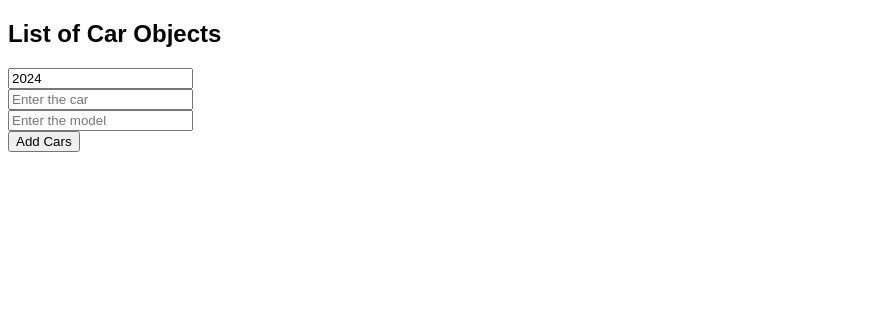
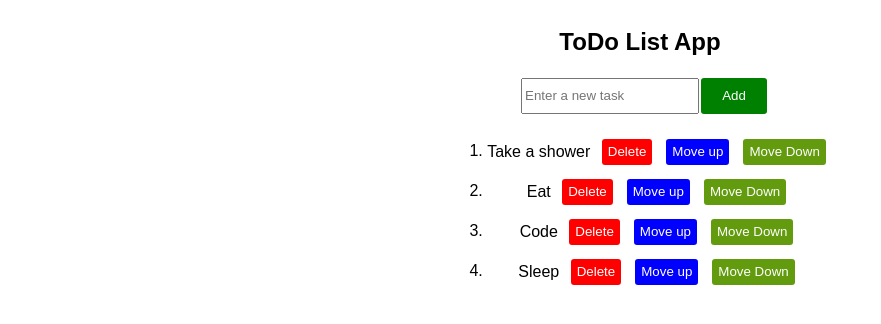
Before and after one commit to Sujithra-dhayalan/React-Notes, a React (Create React App) app: page / in a window 1280 px wide. Shown: the top 324 px of the page, without its empty margins (0-881 px from the left). Built offline with nearby package versions, Linux system fonts and the light colour scheme.

Commit message:
To Do List App

```diff
--- a/src/App.css
+++ b/src/App.css
@@ -44,3 +44,56 @@ input[type="color"] {
   border-radius: 10px;
   border: 3px solid hsl(0, 0%, 80%);
 }
+
+/* Todo list app styling */
+
+.container {
+  display: flex;
+  justify-content: center;
+  align-items: center;
+  flex-direction: column;
+  text-align: center;
+}
+
+button {
+  height: 30px;
+}
+
+.add-button {
+  color: white;
+  background-color: green;
+  border: 2px solid white;
+  border-radius: 5px;
+  height: 40px;
+  width: 70px;
+}
+.delete-button {
+  margin-left: 10px;
+  background-color: red;
+  color: white;
+  border: 2px solid white;
+  border-radius: 5px;
+  margin: 5px;
+}
+
+.move-up {
+  background-color: blue;
+  color: white;
+  border: 2px solid white;
+  border-radius: 5px;
+  margin: 5px;
+}
+
+.move-down {
+  background-color: rgb(98, 155, 13);
+  color: white;
+  border: 2px solid white;
+  border-radius: 5px;
+  margin: 5px;
+}
+
+input {
+  height: 30px;
+  width: 170px;
+  margin-left: 10px;
+}
--- a/src/App.js
+++ b/src/App.js
@@ -1,12 +1,12 @@
 
 import './App.css';
-import MyComponent from './components/MyComponent';
+import Todo from './components/TodoList';
 
 
 function App() {
   return (
     <>
-      <MyComponent />
+      <Todo />
     </>
   )
 }
--- /dev/null
+++ b/src/components/TodoList.jsx
@@ -0,0 +1,69 @@
+import { useState } from "react"
+
+function Todo() {
+    const [tasks, setTasks] = useState(["Take a shower", "Eat", "Code", "Sleep"])
+    const [newTask, setNewTask] = useState("")
+
+    function handleInput(e) {
+        setNewTask(e.target.value)
+    }
+
+    function addTask() {
+
+        //trim removes all the white spaces
+
+        if (newTask.trim() !== "") {
+            setTasks(prevTasks => [...prevTasks, newTask])
+            setNewTask("")
+        }
+    }
+
+    function deleteTask(index) {
+        const updatedTasks = tasks.filter((_, i) => i !== index)
+        setTasks(updatedTasks)
+    }
+
+    function moveTaskUp(index) {
+        if (index > 0) {
+            const updatedTasks = [...tasks]
+            const temp = updatedTasks[index]
+            updatedTasks[index] = updatedTasks[index - 1]
+            updatedTasks[index - 1] = temp
+            setTasks(updatedTasks)
+        }
+    }
+
+    function moveTaskDown(index) {
+        if (index < tasks.length - 1) {
+            const updatedTasks = [...tasks]
+            const temp = updatedTasks[index]
+            updatedTasks[index] = updatedTasks[index + 1]
+            updatedTasks[index + 1] = temp
+            setTasks(updatedTasks)
+        }
+    }
+
+    return (
+        <div className="container">
+            <h2>ToDo List App</h2>
+            <div>
+                <input type="text" value={newTask} onChange={handleInput} placeholder="Enter a new task" />
+                <button className="add-button" onClick={addTask}>Add</button>
+            </div>
+
+
+            <ol>
+                {tasks.map((task, index) =>
+                    <li key={index}>
+                        <span className="text"> {task} </span>
+                        <button className="delete-button" onClick={() => deleteTask(index)}>Delete</button>
+                        <button className="move-up" onClick={() => moveTaskUp(index)}>Move up</button>
+                        <button className="move-down" onClick={() => moveTaskDown(index)}>Move Down</button>
+                    </li>)}
+
+            </ol>
+        </div>
+    )
+}
+
+export default Todo
```
